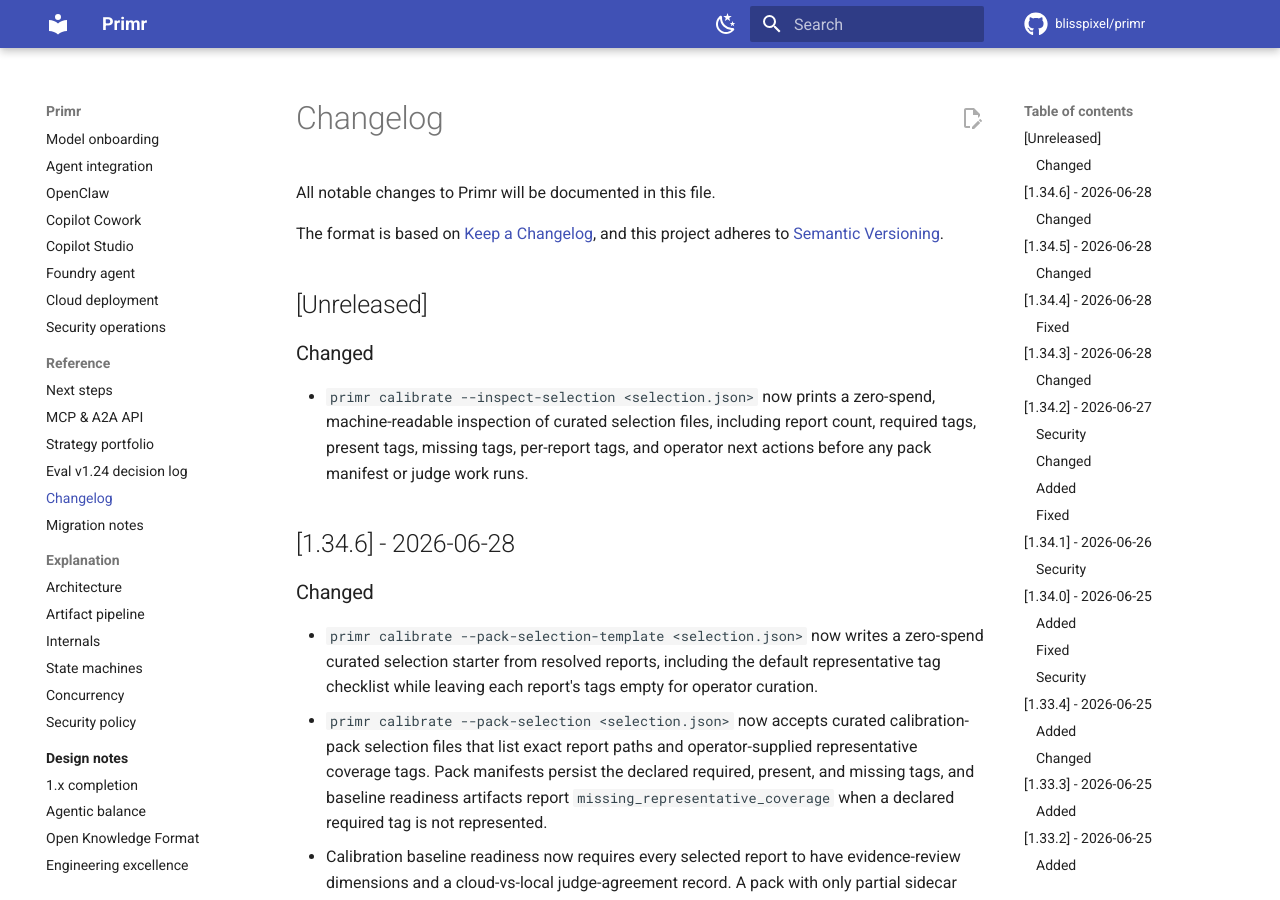
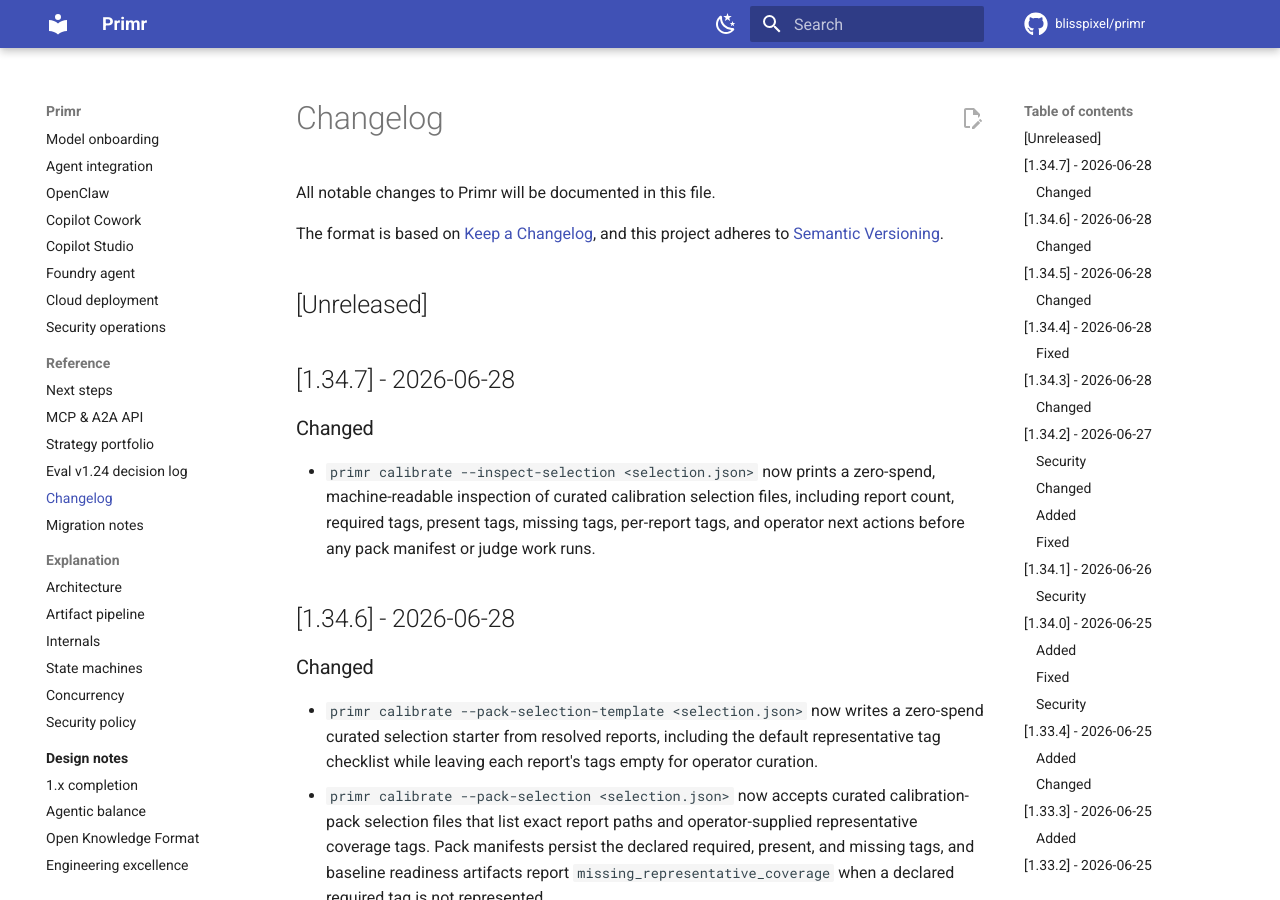
Before and after one commit to blisspixel/primr, an MkDocs documentation site: the page built from docs/CHANGELOG.md, in a window 1280 px wide and 900 px high. Built offline with MkDocs 1.6.1 and Material for MkDocs 9.7.7, drawn with Linux system fonts in a browser that asks for light colours; comment, search, counter and statistics services are not loaded.

Commit message:
Prepare 1.34.7 release

```diff
--- a/docs/CHANGELOG.md
+++ b/docs/CHANGELOG.md
@@ -7,10 +7,12 @@
 
 ## [Unreleased]
 
+## [1.34.7] - 2026-06-28
+
 ### Changed
 
 - `primr calibrate --inspect-selection <selection.json>` now prints a
-  zero-spend, machine-readable inspection of curated selection files, including
+  zero-spend, machine-readable inspection of curated calibration selection files, including
   report count, required tags, present tags, missing tags, per-report tags, and
   operator next actions before any pack manifest or judge work runs.
 
--- a/pyproject.toml
+++ b/pyproject.toml
@@ -4,7 +4,7 @@
 
 [project]
 name = "primr"
-version = "1.34.6"
+version = "1.34.7"
 description = "Turn any company or organization URL into a strategic intelligence brief. Adaptive scraping + AI-powered research and synthesis."
 readme = "README.md"
 license = "Apache-2.0"
--- a/src/primr/__init__.py
+++ b/src/primr/__init__.py
@@ -9,7 +9,7 @@
 - REST API for research requests (optional, requires fastapi)
 """
 
-__version__ = "1.34.6"
+__version__ = "1.34.7"
 __author__ = "Nick Seal"
 
 # Subpackages are available via direct import:
```
Also changed, not shown: ROADMAP.md (+2 -1 lines), 2 other files.
